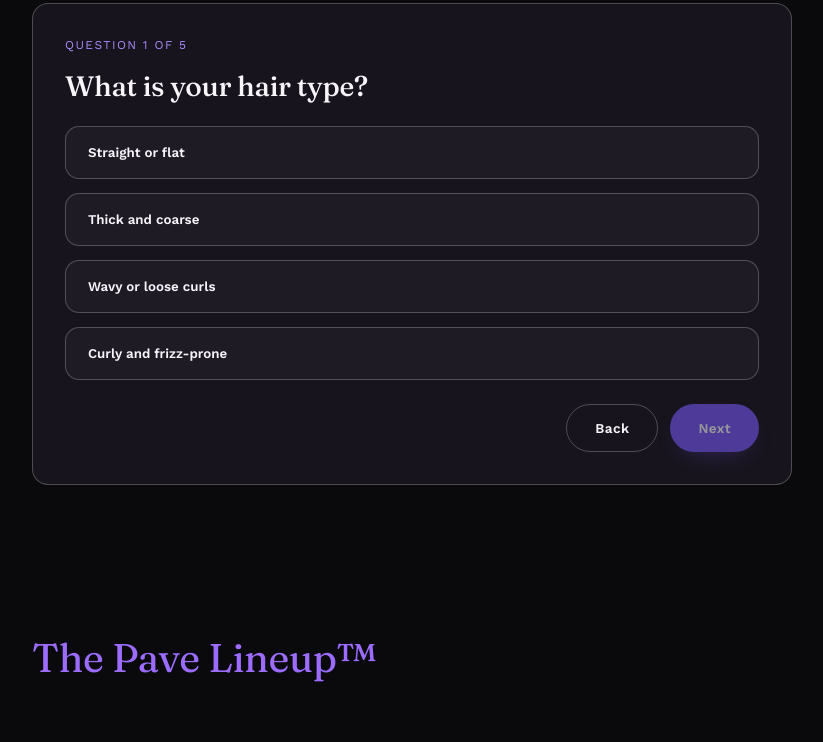
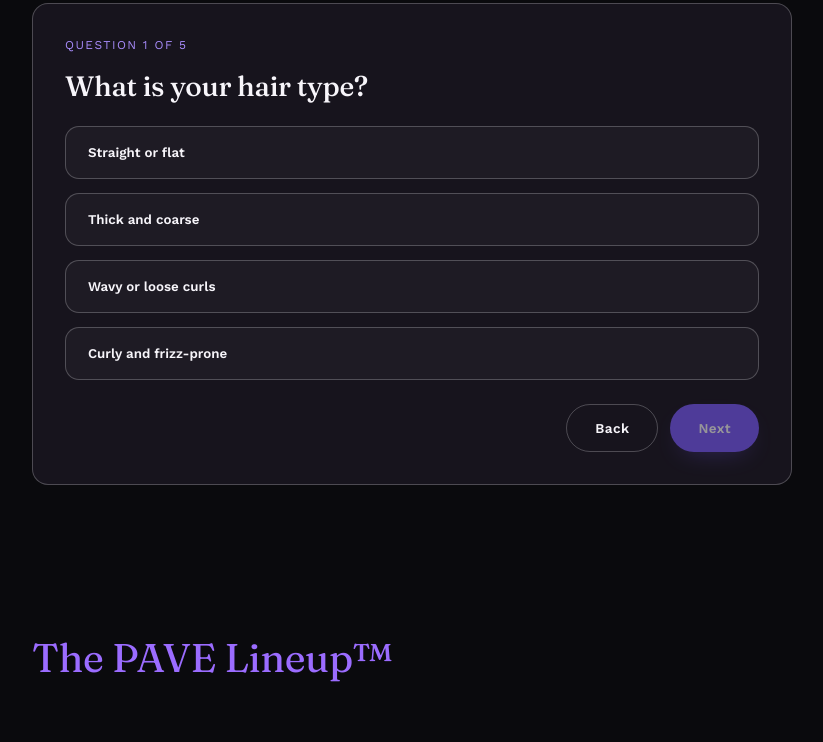
Before and after one commit to parhamkho460-lab/pave-vercel-deploy-final, a website: page index.html in a window 1280 px wide. Shown: the part 1359-2101 px from the top of the page, without its empty margins (36-859 px from the left). Drawn offline with nearby package versions, Linux system fonts and the light colour scheme.

Commit message:
Update index.html

```diff
--- a/index.html
+++ b/index.html
@@ -480,7 +480,7 @@
   <section class="section lineup" id="lineup">
     <div class="wrap">
       <div class="section-head reveal">
-        <div><h2>The Pave Lineup™</h2></div>
+        <div><h2>The PAVE Lineup™</h2></div>
       </div>
       <div id="productList"></div>
     </div>
```
